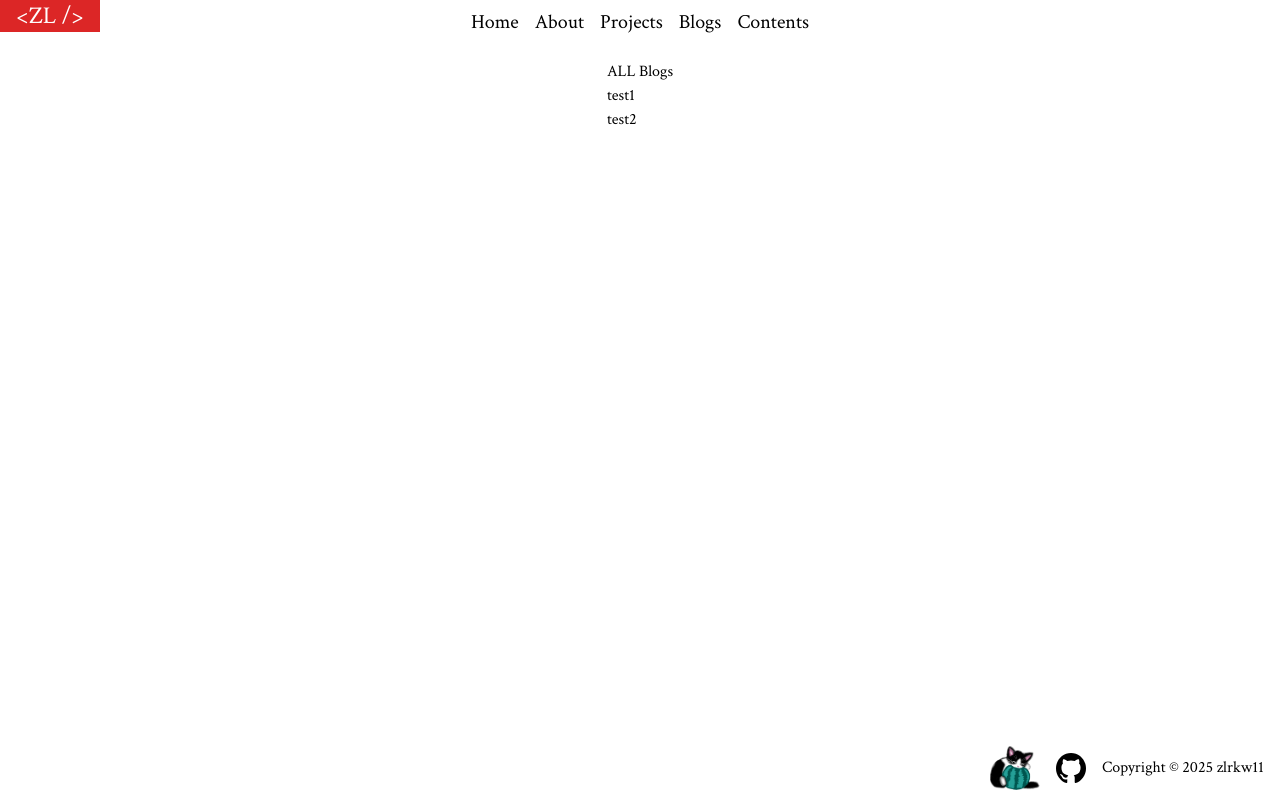
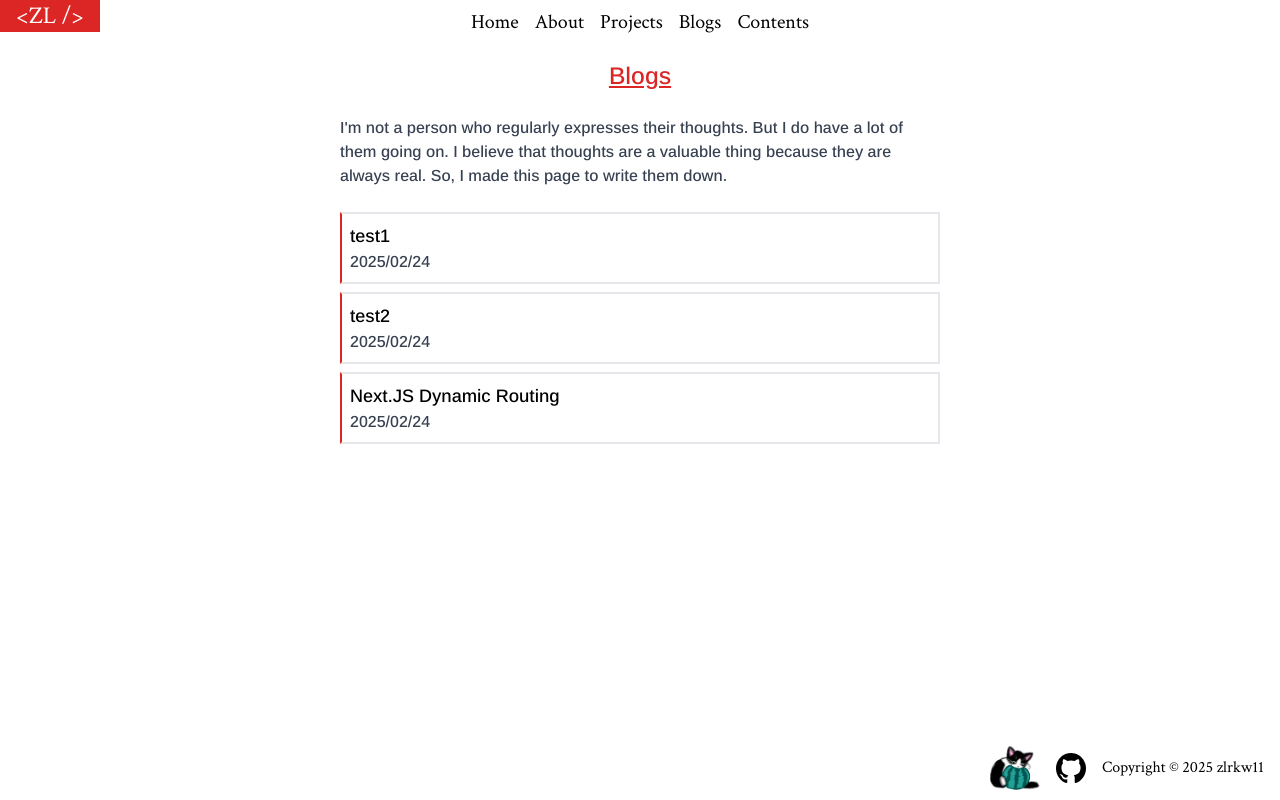
Before and after one commit to zlrkw11/zl-v2, a Next.js app: page /blogs in a window 1280 px wide. Built offline with nearby package versions, Linux system fonts and the light colour scheme.

Commit message:
add blog

```diff
--- a/app/blogs/[slug]/page.tsx
+++ b/app/blogs/[slug]/page.tsx
@@ -17,6 +17,7 @@ const Blog = async ({ params }: BlogProps) => {
   return (
     <div className="flex flex-col w-[800px] items-center">
       <h1>{blog.title}</h1>
+      <p>{blog.date}</p>
       <p>{blog.text}</p>
     </div>
   );
--- a/app/blogs/page.tsx
+++ b/app/blogs/page.tsx
@@ -1,6 +1,12 @@
 import Link from "next/link";
 import fs from "fs";
 import path from "path";
+import { Arimo } from "next/font/google";
+
+const ArimoFont = Arimo({
+  subsets: ["latin"],
+  weight: "500",
+});
 
 // storage for all the blogs
 const Blogs = async () => {
@@ -9,12 +15,27 @@ const Blogs = async () => {
   const blogs = JSON.parse(fileData);
 
   return (
-    <div>
-      <h1>ALL Blogs</h1>
-      <ul>
+    <div
+      className={`flex flex-col w-[800px] ${ArimoFont.className} items-center gap-4 text-gray-700`}
+    >
+      <h1 className="text-2xl text-red-600 underline mb-2">Blogs</h1>
+      <p className="mb-2 md:min-w-[600px] w-[420px]">
+        I'm not a person who regularly expresses their thoughts. But I do have a
+        lot of them going on. I believe that thoughts are a valuable thing
+        because they are always real. So, I made this page to write them down.
+      </p>
+      <ul className="gap-2 flex flex-col">
         {blogs.map((blog: any) => (
-          <li key={blog.slug}>
-            <Link href={`/blogs/${blog.slug}`}>{blog.title}</Link>
+          <li
+            key={blog.slug}
+            className="p-2 md:min-w-[600px] w-[420px] border-2 border-l-red-600"
+          >
+            <Link href={`/blogs/${blog.slug}`}>
+              <p className="text-lg text-black hover:text-red-600">
+                {blog.title}
+              </p>
+            </Link>
+            <p className="">{blog.date}</p>
           </li>
         ))}
       </ul>
--- a/data/blogs.json
+++ b/data/blogs.json
@@ -2,11 +2,19 @@
   {
     "title": "test1",
     "slug": "blog_1",
-    "text": "This is the content of my first blog."
+    "text": "This is the content of my first blog.",
+    "date": "2025/02/24"
   },
   {
     "title": "test2",
     "slug": "blog_2",
-    "text": "This is another blog post."
+    "text": "This is another blog post.",
+    "date": "2025/02/24"
+  },
+  {
+    "title": "Next.JS Dynamic Routing",
+    "slug": "blog_3",
+    "text": "This is another blog post.",
+    "date": "2025/02/24"
   }
 ]
```
